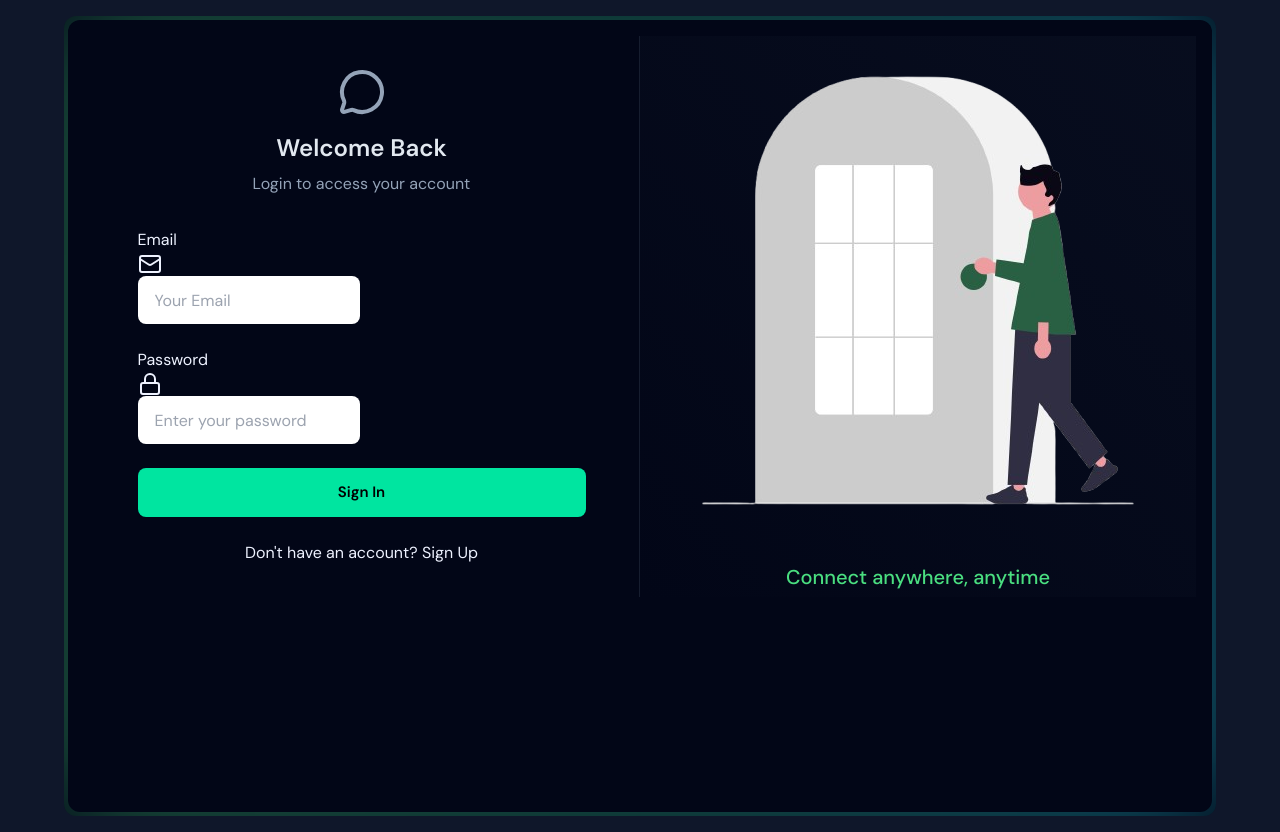
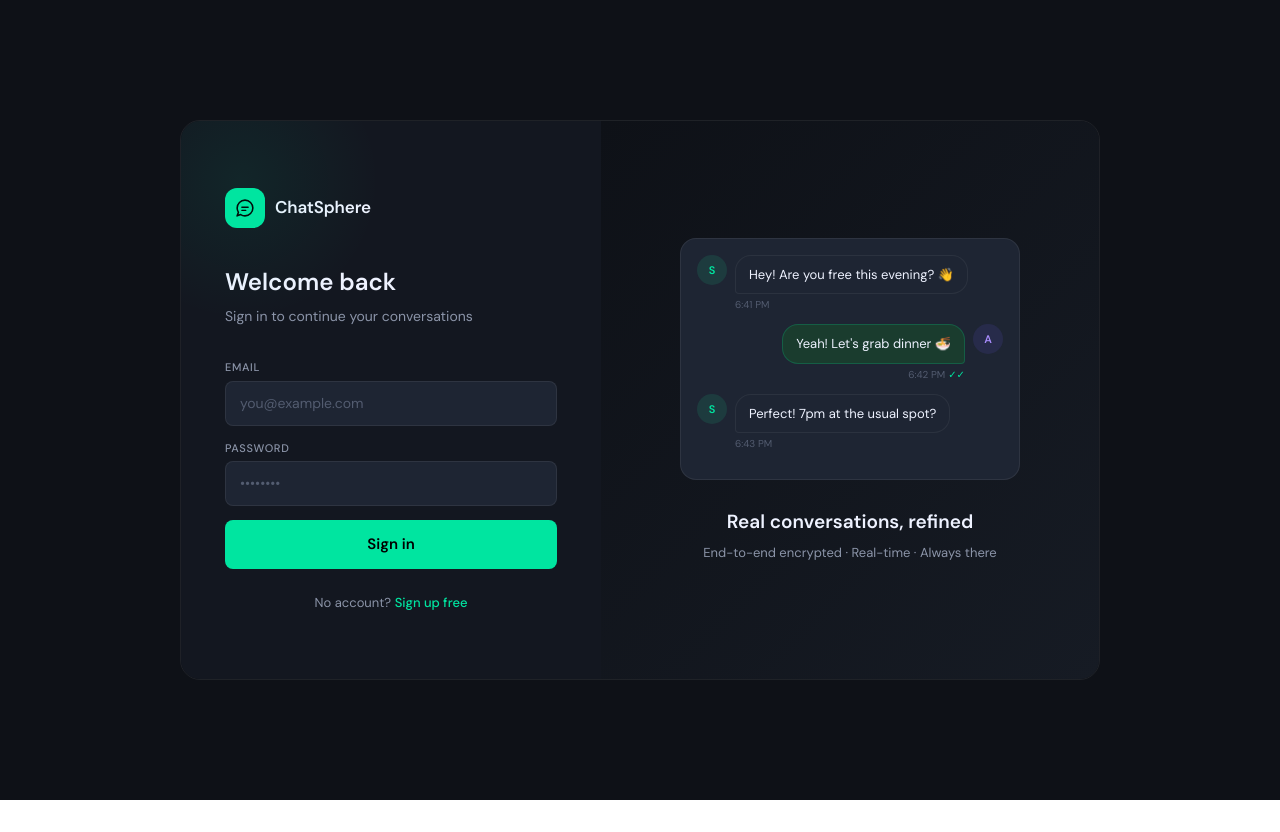
Before and after one commit to saubhagya02-bit/ChatSphere, a React app in the folder frontend/: page /login in a window 1280 px wide. After the commit the page ends 800 px from the top, so only its background shows below. Built offline with nearby package versions, Linux system fonts and the light colour scheme; no server answers; the HTML template or start-up script is replaced by a standard one.

Commit message:
correct component naming, import and typo in LoginPage

```diff
--- a/frontend/src/pages/LoginPage.jsx
+++ b/frontend/src/pages/LoginPage.jsx
@@ -1,115 +1,341 @@
 import { useState } from "react";
+import { Link } from "react-router-dom";
 import { useAuthStore } from "../store/useAuthStore";
-import BorderAnimatedContainer from "../components/BorderAnimatedContainer";
-import { Link } from "react-router-dom";
-import {
-  MessageCircleIcon,
-  MailIcon,
-  LockIcon,
-  LoaderIcon,
-} from "lucide-react";
 
 function LoginPage() {
-  const [formData, setFormData] = useState({
-    email: "",
-    password: "",
-  });
-
+  const [form, setForm] = useState({ email: "", password: "" });
   const { login, isLoggingIn } = useAuthStore();
+  const set = (k) => (e) => setForm((p) => ({ ...p, [k]: e.target.value }));
 
   const handleSubmit = (e) => {
     e.preventDefault();
-    login(formData);
+    login(form);
   };
 
   return (
-    <div className="w-full flex items-center justify-center p-4 bg-slate-900">
-      <div className="relative w-full max-w-6xl md:h-[800px] h-[650px]">
-        <BorderAnimatedContainer>
-          <div className="w-full flex flex-col md:flex-row">
-            <div className="md:w-1/2 p-8 flex items-center justify-center md:border-r border-slate-600/30">
-              <div className="w-full max-w-md">
-                <div className="text-center mb-8">
-                  <MessageCircleIcon className="w-12 h-12 mx-auto text-slate-400 mb-4" />
-                  <h2 className="text-2xl font-bold text-slate-200 mb-2">
-                    Welcome Back
-                  </h2>
-                  <p className="text-slate-400">Login to access your account</p>
+    <div
+      style={{
+        minHeight: "100vh",
+        display: "flex",
+        alignItems: "center",
+        justifyContent: "center",
+        background: "var(--bg)",
+        padding: "24px",
+      }}
+    >
+      <div
+        style={{
+          width: "100%",
+          maxWidth: "920px",
+          display: "flex",
+          borderRadius: "20px",
+          overflow: "hidden",
+          border: "1px solid var(--border)",
+          minHeight: "560px",
+        }}
+      >
+        {/* Left: form */}
+        <div
+          style={{
+            flex: "0 0 420px",
+            background: "var(--sidebar)",
+            padding: "52px 44px",
+            display: "flex",
+            flexDirection: "column",
+            justifyContent: "center",
+            position: "relative",
+            overflow: "hidden",
+          }}
+        >
+          <div
+            style={{
+              position: "absolute",
+              top: "-80px",
+              left: "-80px",
+              width: "280px",
+              height: "280px",
+              background:
+                "radial-gradient(circle, rgba(0,229,160,0.07) 0%, transparent 70%)",
+              pointerEvents: "none",
+            }}
+          />
+
+          {/* Logo */}
+          <div
+            style={{
+              display: "flex",
+              alignItems: "center",
+              gap: "10px",
+              marginBottom: "36px",
+            }}
+          >
+            <div
+              style={{
+                width: "40px",
+                height: "40px",
+                borderRadius: "12px",
+                background: "var(--accent)",
+                display: "flex",
+                alignItems: "center",
+                justifyContent: "center",
+              }}
+            >
+              <svg width="22" height="22" viewBox="0 0 28 28" fill="none">
+                <path
+                  d="M4 14C4 8.477 8.477 4 14 4s10 4.477 10 10-4.477 10-10 10a9.97 9.97 0 01-5.5-1.65L4 24l1.65-4.5A9.97 9.97 0 014 14z"
+                  stroke="#000"
+                  strokeWidth="2"
+                  strokeLinejoin="round"
+                />
+                <path
+                  d="M10 13h8M10 17h5"
+                  stroke="#000"
+                  strokeWidth="1.8"
+                  strokeLinecap="round"
+                />
+              </svg>
+            </div>
+            <span
+              style={{
+                fontSize: "17px",
+                fontWeight: 600,
+                color: "var(--text1)",
+                letterSpacing: "-.01em",
+              }}
+            >
+              ChatSphere
+            </span>
           </div>
 
-                <form onSubmit={handleSubmit} className="space-y-6">
-                  <div>
-                    <label className="auth-input-label">Email</label>
-                    <div className="relative">
-                      <MailIcon className="auth-input-icon" />
+          <h1
+            style={{
+              fontSize: "24px",
+              fontWeight: 600,
+              color: "var(--text1)",
+              marginBottom: "6px",
+            }}
+          >
+            Welcome back
+          </h1>
+          <p
+            style={{
+              fontSize: "14px",
+              color: "var(--text2)",
+              marginBottom: "32px",
+            }}
+          >
+            Sign in to continue your conversations
+          </p>
+
+          <form onSubmit={handleSubmit}>
+            <div className="field">
+              <label>Email</label>
               <input
                 type="email"
-                        value={formData.email}
-                        onChange={(e) =>
-                          setFormData({ ...formData, email: e.target.value })
-                        }
-                        className="input"
-                        placeholder="Your Email"
+                placeholder="you@example.com"
+                value={form.email}
+                onChange={set("email")}
+                required
               />
             </div>
-                  </div>
-
-                  <div>
-                    <label className="auth-input-label">Password</label>
-                    <div className="relative">
-                      <LockIcon className="auth-input-icon" />
+            <div className="field">
+              <label>Password</label>
               <input
                 type="password"
-                        value={formData.password}
-                        onChange={(e) =>
-                          setFormData({ ...formData, password: e.target.value })
-                        }
-                        className="input"
-                        placeholder="Enter your password"
+                placeholder="••••••••"
+                value={form.password}
+                onChange={set("password")}
+                required
               />
             </div>
-                  </div>
-
             <button
               className="auth-btn"
               type="submit"
               disabled={isLoggingIn}
+              style={{ marginTop: "8px" }}
             >
               {isLoggingIn ? (
-                      <LoaderIcon className="w-5 h-5 animate-spin mx-auto" />
+                <>
+                  <Spinner /> Signing in…
+                </>
               ) : (
-                      "Sign In"
+                "Sign in"
               )}
             </button>
           </form>
 
-                <div className="mt-6 text-center">
-                  <Link to="/signup" className="auth-link">
-                    Don't have an account? Sign Up
+          <p
+            style={{
+              marginTop: "24px",
+              fontSize: "13px",
+              color: "var(--text2)",
+              textAlign: "center",
+            }}
+          >
+            No account?{" "}
+            <Link
+              to="/signup"
+              style={{
+                color: "var(--accent)",
+                textDecoration: "none",
+                fontWeight: 500,
+              }}
+            >
+              Sign up free
             </Link>
+          </p>
+        </div>
+
+        {/* Right: preview */}
+        <div
+          style={{
+            flex: 1,
+            background:
+              "linear-gradient(135deg, var(--bg) 0%, var(--bg2) 100%)",
+            display: "flex",
+            flexDirection: "column",
+            alignItems: "center",
+            justifyContent: "center",
+            padding: "40px",
+          }}
+        >
+          <ChatPreview />
+          <div style={{ marginTop: "28px", textAlign: "center" }}>
+            <h3
+              style={{
+                fontSize: "19px",
+                fontWeight: 600,
+                color: "var(--text1)",
+                marginBottom: "6px",
+              }}
+            >
+              Real conversations, refined
+            </h3>
+            <p style={{ fontSize: "13px", color: "var(--text2)" }}>
+              End-to-end encrypted · Real-time · Always there
+            </p>
           </div>
         </div>
-            </div>
-
-            <div className="hidden md:flex md:w-1/2 items-center justify-center bg-gradient-to-bl from-slate-800/20 to-transparent">
-              <div>
-                <img
-                  src="/login.png"
-                  alt="Connect with your friends"
-                  className="w-full h-auto object-contain"
-                />
-                <div className="mt-6 text-center">
-                  <h3 className="mt-6 text-xl font-medium text-green-400">
-                    Connect anywhere, anytime
-                  </h3>
-                </div>
-              </div>
-            </div>
-          </div>
-        </BorderAnimatedContainer>
       </div>
     </div>
   );
 }
 
+function ChatPreview() {
+  const msgs = [
+    {
+      id: 1,
+      from: "S",
+      text: "Hey! Are you free this evening? 👋",
+      out: false,
+      time: "6:41 PM",
+    },
+    {
+      id: 2,
+      from: "A",
+      text: "Yeah! Let's grab dinner 🍜",
+      out: true,
+      time: "6:42 PM",
+    },
+    {
+      id: 3,
+      from: "S",
+      text: "Perfect! 7pm at the usual spot?",
+      out: false,
+      time: "6:43 PM",
+    },
+  ];
+  return (
+    <div
+      style={{
+        width: "100%",
+        maxWidth: "340px",
+        background: "var(--bg3)",
+        border: "1px solid var(--border)",
+        borderRadius: "16px",
+        padding: "16px",
+      }}
+    >
+      {msgs.map((m) => (
+        <div
+          key={m.id}
+          style={{
+            display: "flex",
+            flexDirection: m.out ? "row-reverse" : "row",
+            gap: "8px",
+            marginBottom: "12px",
+          }}
+        >
+          <div
+            className={m.from === "S" ? "av-teal" : "av-purple"}
+            style={{
+              width: 30,
+              height: 30,
+              borderRadius: "50%",
+              display: "flex",
+              alignItems: "center",
+              justifyContent: "center",
+              fontSize: 11,
+              fontWeight: 600,
+              flexShrink: 0,
+            }}
+          >
+            {m.from}
+          </div>
+          <div>
+            <div
+              style={{
+                padding: "9px 13px",
+                borderRadius: m.out
+                  ? "16px 16px 4px 16px"
+                  : "16px 16px 16px 4px",
+                background: m.out ? "var(--sent)" : "var(--recv)",
+                border: `1px solid ${m.out ? "var(--sent-border)" : "var(--recv-border)"}`,
+                fontSize: "13px",
+                color: "var(--text1)",
+                lineHeight: 1.5,
+              }}
+            >
+              {m.text}
+            </div>
+            <div
+              style={{
+                fontSize: "10px",
+                color: "var(--text3)",
+                marginTop: "3px",
+                textAlign: m.out ? "right" : "left",
+              }}
+            >
+              {m.time}
+              {m.out && (
+                <span style={{ color: "var(--accent)", marginLeft: "3px" }}>
+                  ✓✓
+                </span>
+              )}
+            </div>
+          </div>
+        </div>
+      ))}
+    </div>
+  );
+}
+
+function Spinner() {
+  return (
+    <svg
+      width="16"
+      height="16"
+      viewBox="0 0 24 24"
+      fill="none"
+      stroke="#000"
+      strokeWidth="2.5"
+      strokeLinecap="round"
+      style={{ animation: "spin .7s linear infinite" }}
+    >
+      <path d="M12 2v4M12 18v4M4.93 4.93l2.83 2.83M16.24 16.24l2.83 2.83M2 12h4M18 12h4M4.93 19.07l2.83-2.83M16.24 7.76l2.83-2.83" />
+      <style>{`@keyframes spin{to{transform:rotate(360deg)}}`}</style>
+    </svg>
+  );
+}
+
 export default LoginPage;
```
Lines whose indentation alone changed are shown as unchanged.
